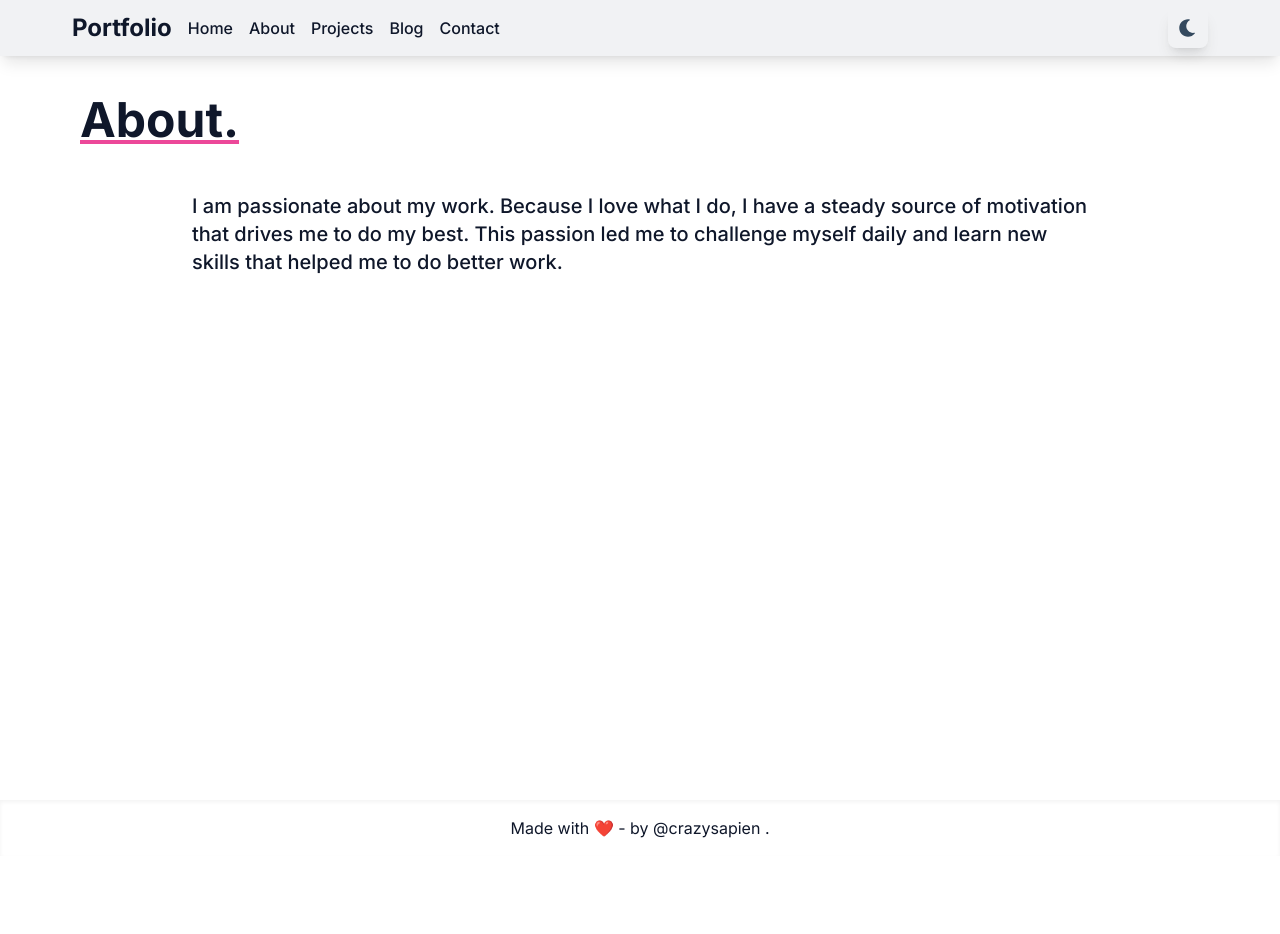
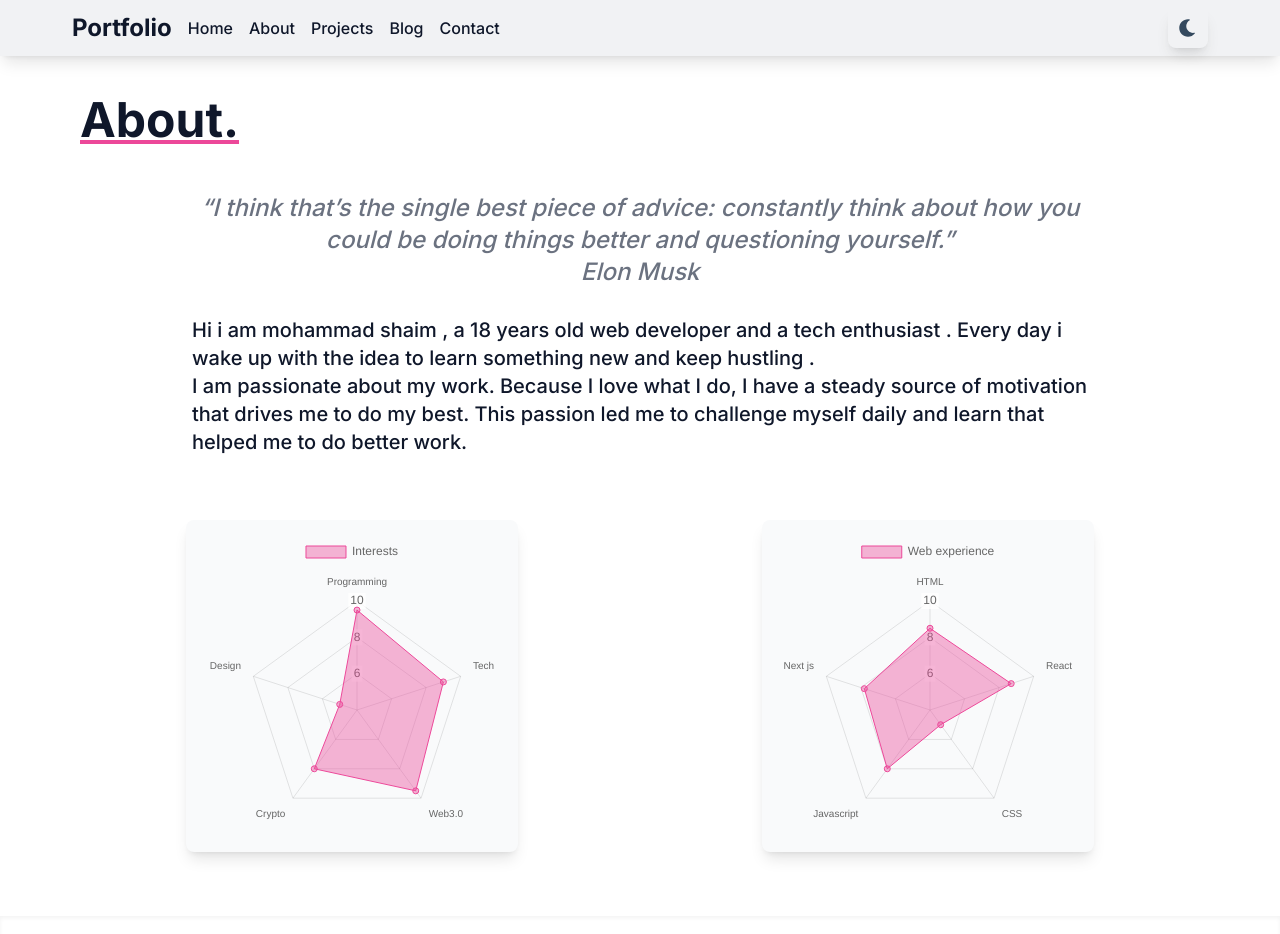
Before and after one commit to crazysapien/next_portfolio, a Next.js app: page /about in a window 1280 px wide. Shown: the top 934 px of the page. Before the commit the page ends 856 px from the top, so only its background shows below. Built offline with nearby package versions, Linux system fonts and the light colour scheme.

Commit message:
fixed design issues and added Radar chart in about page

```diff
--- a/components/cards/Language.jsx
+++ b/components/cards/Language.jsx
@@ -7,7 +7,7 @@ export default function LanguageCard({ image, name }) {
     const { darktheme } = useContext(themeContext);
     return (
         <>
-            <div className={`max-w-xs flex flex-col shadow-lg rounded-lg ${darktheme ? 'bg-gray-200 bg-opacity-30' : ''}`}>
+            <div className={`max-w-xs p-2 flex flex-col shadow-lg rounded-lg ${darktheme ? 'bg-gray-200 bg-opacity-50' : 'bg-white'}`}>
                 <img src={image} alt="" className="mt-4 h-12" />
                 <div className={`text-xl text-center my-4  ${darktheme ? 'text-gray-50' : 'text-slate-900'}`}>{name}</div>
             </div>
--- /dev/null
+++ b/components/cards/Radarchart.jsx
@@ -0,0 +1,66 @@
+import React from "react";
+import { Radar } from "react-chartjs-2";
+import {
+  Chart,
+  ArcElement,
+  LineElement,
+  BarElement,
+  PointElement,
+  BarController,
+  BubbleController,
+  DoughnutController,
+  LineController,
+  PieController,
+  PolarAreaController,
+  RadarController,
+  ScatterController,
+  CategoryScale,
+  LinearScale,
+  LogarithmicScale,
+  RadialLinearScale,
+  TimeScale,
+  TimeSeriesScale,
+  Decimation,
+  Filler,
+  Legend,
+  Title,
+  Tooltip,
+  SubTitle
+} from 'chart.js';
+
+Chart.register(
+  ArcElement,
+  LineElement,
+  BarElement,
+  PointElement,
+  BarController,
+  BubbleController,
+  DoughnutController,
+  LineController,
+  PieController,
+  PolarAreaController,
+  RadarController,
+  ScatterController,
+  CategoryScale,
+  LinearScale,
+  LogarithmicScale,
+  RadialLinearScale,
+  TimeScale,
+  TimeSeriesScale,
+  Decimation,
+  Filler,
+  Legend,
+  Title,
+  Tooltip,
+  SubTitle
+);
+
+export default function Radarchart({ data, options }) {
+  return (
+    <>
+      <div className="max-w-sm mx-auto my-4 p-4 bg-gray-50 rounded-lg shadow-lg">
+        <Radar data={data} options={options} />
+      </div>
+    </>
+  )
+}
--- a/components/cards/Testimonial.jsx
+++ b/components/cards/Testimonial.jsx
@@ -9,7 +9,7 @@ export default function Testimonial({ text, name, pos }) {
         <>
             <div className={`max-w-xs my-4 mx-auto flex-col p-4 shadow-lg rounded-lg ${darktheme ? 'bg-gray-500 bg-opacity-10' : 'shadow-lg'}`}>
 
-                <div className="w-12">
+                <div className="w-8">
                     <Quote fill={darktheme ? '#F9FAFB' : '#34495E'} />
                 </div>
 
--- a/package.json
+++ b/package.json
@@ -9,8 +9,10 @@
   },
   "dependencies": {
     "@splidejs/react-splide": "^0.6.20",
+    "chart.js": "^3.7.0",
     "next": "12.0.10",
     "react": "17.0.2",
+    "react-chartjs-2": "^4.0.1",
     "react-dom": "17.0.2",
     "rss-to-json": "^2.0.2",
     "typewriter-effect": "^2.18.2"
--- a/pages/about.js
+++ b/pages/about.js
@@ -3,6 +3,8 @@ import Navbar from "../components/Navbar";
 import Head from 'next/head'
 import { useContext } from "react";
 import themeContext from "../context/themeContext";
+import Radarchart from "../components/cards/Radarchart";
+
 
 export default function About() {
 
@@ -13,7 +15,7 @@ export default function About() {
                 <title>About me</title>
                 <meta charset="UTF-8" />
                 <meta name="viewport" content="initial-scale=1.0, width=device-width" />
-                <meta name="description" content="Protfolio website of Mohammad Shaim" />
+                <meta name="description" content="Portfolio website of Mohammad Shaim" />
                 <meta name="keywords" content="HTML, CSS, JavaScript , react js , next js , prortfolio website" />
                 <meta name="author" content="mohammad shaim" />
                 <link rel="preconnect" href="https://fonts.googleapis.com" />
@@ -24,17 +26,81 @@ export default function About() {
                 <link rel="manifest" href="/site.webmanifest" />
             </Head>
             <Navbar />
-            <div className={darktheme ? 'bg-slate-900' : 'bg-white'}>
-                <div className="max-w-6xl min-h-screen mx-auto pt-24 px-4 ">
+
+
+            <div className={`min-h-screen ${darktheme ? 'bg-slate-900' : 'bg-white'}`}>
+                <div className="max-w-6xl mx-auto pt-24 px-4 ">
                     <div className={`text-5xl font-bold ${darktheme ? 'text-gray-100' : 'text-slate-900'} underline decoration-pink-500`}>
                         About.
                     </div>
                     <div className={`py-12 max-w-4xl mx-auto text-xl font-medium ${darktheme ? 'text-gray-100' : 'text-slate-900'}`}>
-                    I am passionate about my work. Because I love what I do, I have a steady source of motivation that drives me to do my best. This passion led me to challenge myself daily and learn new skills that helped me to do better work.
+                        <div className={`text-center italic text-2xl ${darktheme?'text-gray-300':'text-gray-500'}`}>“I think that’s the single best piece of advice: constantly think about how you could be doing things better and questioning yourself.” <br />Elon Musk</div>
+
+                        <br />
+                        Hi i am mohammad shaim , a 18 years old web developer and a tech enthusiast . Every day i wake up with the idea to learn something new and keep hustling . <br />
+                        I am passionate about my work. Because I love what I do, I have a steady source of motivation that drives me to do my best. This passion led me to challenge myself daily and learn that helped me to do better work.
                     </div>
                 </div>
+
+                <div className="max-w-6xl mx-auto flex justify-between pb-12 flex-wrap">
+                    {data.map((elem, index) => {
+                        return (
+                            <Radarchart data={elem} key={index} options={options} />
+                        )
+                    })}
+                </div>
             </div>
+
             <Footer />
         </>
     )
 }
+
+
+export const data = [
+    {
+        labels: ['Programming', 'Tech', 'Web3.0', 'Crypto', 'Design'],
+        datasets: [
+            {
+                label: 'Interests',
+                data: [9.5, 9, 9.5, 8, 5],
+                backgroundColor: 'rgb(236,72,153,0.4)',
+                borderColor: 'rgb(236,72,153)',
+                borderWidth: 1,
+            },
+        ],
+    },
+    {
+        labels: ['HTML', 'React', 'CSS', 'Javascript', 'Next js'],
+        datasets: [
+            {
+                label: 'Web experience',
+                data: [8.5, 8.7, 5, 8, 7.8],
+                backgroundColor: 'rgb(236,72,153,0.4)',
+                borderColor: 'rgb(236,72,153)',
+                borderWidth: 1,
+            },
+        ],
+    },
+
+]
+
+export const options = {
+    scale: {
+        ticks: {
+            min: 0,
+            max: 16,
+            stepSize: 2,
+            showLabelBackdrop: false,
+            backdropColor: "rgba(203, 197, 11, 1)"
+        },
+        angleLines: {
+            color: "rgba(255, 255, 255, .3)",
+            lineWidth: 1
+        },
+        gridLines: {
+            color: "rgba(255, 255, 255, .3)",
+            circular: true
+        }
+    }
+};
--- a/pages/blog.js
+++ b/pages/blog.js
@@ -15,7 +15,7 @@ export default function Blog({ blog }) {
                 <title>My blogs</title>
                 <meta charset="UTF-8" />
                 <meta name="viewport" content="initial-scale=1.0, width=device-width" />
-                <meta name="description" content="Protfolio website of Mohammad Shaim" />
+                <meta name="description" content="Portfolio website of Mohammad Shaim" />
                 <meta name="keywords" content="HTML, CSS, JavaScript , react js , next js , prortfolio website" />
                 <meta name="author" content="mohammad shaim" />
                 <link rel="preconnect" href="https://fonts.googleapis.com" />
--- a/pages/contact.js
+++ b/pages/contact.js
@@ -28,7 +28,7 @@ export default function Contact() {
                 <title>Contact me</title>
                 <meta charset="UTF-8" />
                 <meta name="viewport" content="initial-scale=1.0, width=device-width" />
-                <meta name="description" content="Protfolio website of Mohammad Shaim" />
+                <meta name="description" content="Portfolio website of Mohammad Shaim" />
                 <meta name="keywords" content="HTML, CSS, JavaScript , react js , next js , prortfolio website" />
                 <meta name="author" content="mohammad shaim" />
                 <link rel="preconnect" href="https://fonts.googleapis.com" />
--- a/pages/index.js
+++ b/pages/index.js
@@ -23,7 +23,7 @@ export default function Home({ projects }) {
         <title>Portfolio</title>
         <meta charset="UTF-8" />
         <meta name="viewport" content="initial-scale=1.0, width=device-width" />
-        <meta name="description" content="Protfolio website of Mohammad Shaim" />
+        <meta name="description" content="Portfolio website of Mohammad Shaim" />
         <meta name="keywords" content="HTML, CSS, JavaScript , react js , next js , prortfolio website" />
         <meta name="author" content="mohammad shaim" />
         <link rel="preconnect" href="https://fonts.googleapis.com" />
@@ -53,7 +53,7 @@ export default function Home({ projects }) {
             </div>
           </div>
           <div className={`w-56 h-56 text-white text-center rounded-full ${darktheme ? 'bg-gray-50' : 'bg-slate-900'} shadow-lg`}>
-            <Image src="/me.png" width={400} height={400} />
+            <Image src="/me.png" width={1000} height={1000} />
           </div>
         </div>
 
@@ -76,20 +76,7 @@ export default function Home({ projects }) {
           </div>
           <div className='my-12 flex flex-wrap items-center justify-between'>
             <div className='w-56 mb-4'><img src="/../undraw_dev_productivity_umsq.svg" alt="" /> </div>
-            <div className={`max-w-md font-medium text-lg ${darktheme ? 'text-gray-50' : 'text-slate-900'} `}>I am passionate about my work. Because I love what I do, I have a steady source of motivation that drives me to do my best. This passion led me to challenge myself daily and learn new skills that helped me to do better work.<br /> <Link href={'/about'}><a className="text-pink-500 underline">read more...</a></Link></div>
-          </div>
-        </div>
-
-        <div className='max-w-6xl mx-auto px-2 mb-16'>
-          <div className={`text-4xl md:text-6xl font-bold ${darktheme ? 'text-gray-50' : 'text-slate-900'} underline decoration-pink-500`}>
-            Services.
-          </div>
-          <div className='my-12 grid grid-cols-1 md:grid-cols-2 lg:grid-cols-3  container gap-8 justify-between items-center'>
-            {services?.map((elem, index) => {
-              return (
-                <ServiceCard key={index} title={elem.name} />
-              )
-            })}
+            <div className={`max-w-md font-medium text-lg ${darktheme ? 'text-gray-50' : 'text-slate-900'} `}>I am passionate about my work. Because I love what I do, I have a steady source of motivation that drives me to do my best. This passion led me to challenge myself daily and learn that helped me to do better work.<br /> <Link href={'/about'}><a className="text-pink-500 underline">more...</a></Link></div>
           </div>
         </div>
 
@@ -181,32 +168,20 @@ const lang = [
 ]
 
 
-const services = [
-  {
-    name: 'Front end development',
-  },
-  {
-    name: 'Landing pages',
-  },
-  {
-    name: 'Static and dynamic pages',
-  },
-]
-
 const testimonial = [
   {
     name: 'Lance Jarvis',
-    desc: 'Lorem ipsum dolor, sit amet consectetur adipisicing elit. Nobis doloremque molestias, nam dolorem libero repudiandae fuga. Quae deserunt rerum id.',
-    pos: 'General Manager'
+    desc: 'He is a great person to work with. will look forward to working with him again.',
+    pos:'Sr. developer'
   },
   {
     name: 'Lance Jarvis',
-    desc: 'Lorem ipsum dolor, sit amet consectetur adipisicing elit. Nobis doloremque molestias, nam dolorem libero repudiandae fuga. Quae deserunt rerum id.',
-    pos: 'General Manager'
+    desc: 'He is a great person to work with. will look forward to working with him again.',
+    pos:'Sr. developer'
   },
   {
     name: 'Lance Jarvis',
-    desc: 'Lorem ipsum dolor, sit amet consectetur adipisicing elit. Nobis doloremque molestias, nam dolorem libero repudiandae fuga. Quae deserunt rerum id.',
-    pos: 'General Manager'
+    desc: 'He is a great person to work with. will look forward to working with him again.',
+    pos:'Sr. developer'
   },
 ]
--- a/pages/projects.js
+++ b/pages/projects.js
@@ -15,7 +15,7 @@ export default function Projects({ projects }) {
                 <title>My projects</title>
                 <meta charset="UTF-8" />
                 <meta name="viewport" content="initial-scale=1.0, width=device-width" />
-                <meta name="description" content="Protfolio website of Mohammad Shaim" />
+                <meta name="description" content="Portfolio website of Mohammad Shaim" />
                 <meta name="keywords" content="HTML, CSS, JavaScript , react js , next js , prortfolio website" />
                 <meta name="author" content="mohammad shaim" />
                 <link rel="preconnect" href="https://fonts.googleapis.com" />
```
Also changed, not shown: components/Navbar.jsx (+14 -13 lines), public/me.png, 1 other file (tests, documents, lock files or other folders).
